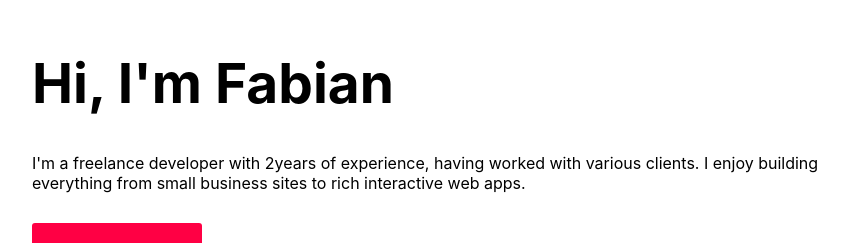
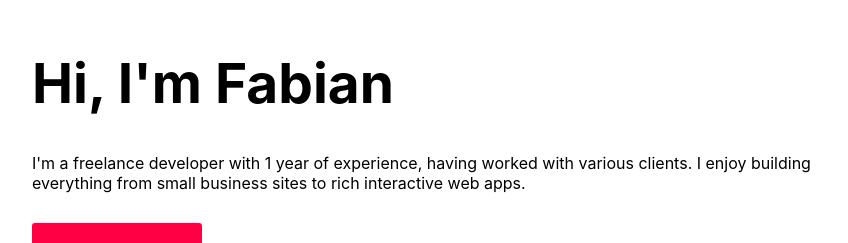
Before and after one commit to tunahorse/personal-page, a website: page index.html in a window 1280 px wide. Shown: the part 102-345 px from the top of the page, without its empty margins (188-1036 px from the left). Drawn offline with Linux system fonts and the light colour scheme.

Commit message:
fixed typo

```diff
--- a/index.html
+++ b/index.html
@@ -15,7 +15,7 @@
   <div class="lead">
     <h1 class="lead__heading">Hi, I'm Fabian</h1>
     <div class="lead__sub">
-      I'm a freelance developer with 2years of experience, having worked with various clients. I enjoy building everything from small business sites to rich interactive web apps.
+      I'm a freelance developer with 1 year of experience, having worked with various clients. I enjoy building everything from small business sites to rich interactive web apps.
     </div>
 
     <div class="call-to-action">
```
